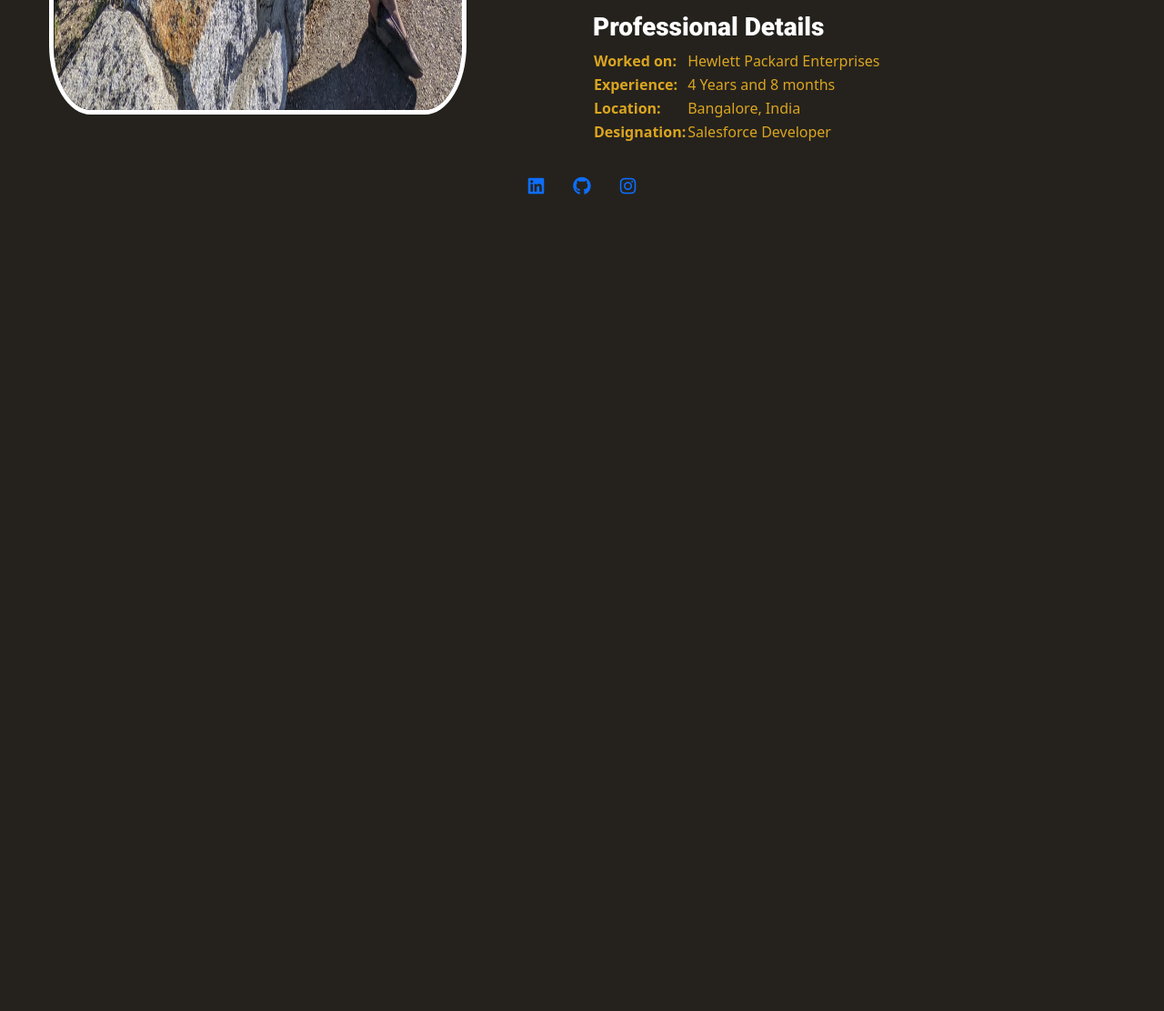
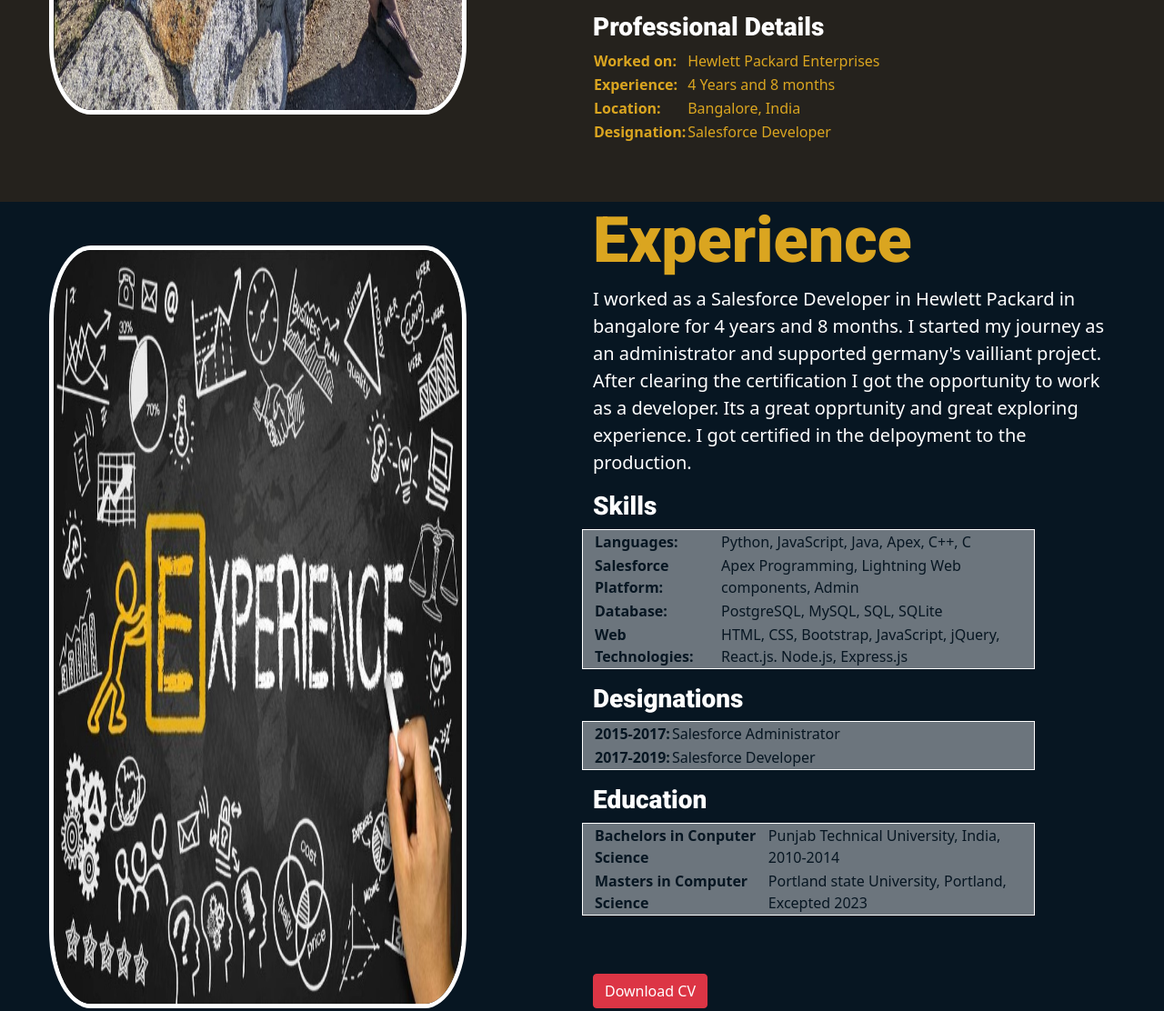
Before and after one commit to Siddhimittal/Siddhimittal.github.io, a plain HTML site: page index.html in a window 1280 px wide. Shown: the part 1581-2693 px from the top of the page at 91% size. Before the commit the page ends 1817 px from the top, so only its background shows below. Drawn offline with nearby package versions, Linux system fonts and the light colour scheme.

Commit message:
experience page created

```diff
--- a/index.html
+++ b/index.html
@@ -29,8 +29,8 @@
                     <div class="collapse navbar-collapse" id="navbar-id">
                         <ul class="navbar-nav me-auto mb-2 mb-lg-0">
                             <li class="nav-item"><a class="nav-link" href="#home">Home</a></li>
-                            <li class="nav-item"><a class="nav-link" href="#">About</a></li>
-                            <li class="nav-item"><a class="nav-link" href="#">Experience</a></li>
+                            <li class="nav-item"><a class="nav-link" href="#about">About</a></li>
+                            <li class="nav-item"><a class="nav-link" href="#experience">Experience</a></li>
                             <li class="nav-item"><a class="nav-link" href="#">Projects</a></li>
                             <li class="nav-item"><a class="nav-link" href="#">Contact Me</a></li>
                         </ul>
@@ -135,6 +135,86 @@
     </div>
     <!--About ends-->
 
+    <!--Experience starts-->
+    <div id="experience" class="row exerience mt-5">
+        <div class="col-11 mx-auto">
+            <div class="row experinece-div">
+                <div class="col-md-6 mt-5 mx-auto my-auto mb-5">
+                    <img class="experience-image" src="experience.jpg" alt="There is a pic of Siddhi Mittal standing on a bridge">
+                </div>
+                <div class="col-md-6">
+                    <h1 class="heading-experience">Experience</h1>
+                    <p class="experience-intro1">I worked as a Salesforce Developer in Hewlett Packard in bangalore for 4 years and 8 months.
+                        I started my journey as an administrator and supported germany's vailliant project. After clearing the certification
+                        I got the opportunity to work as a developer. Its a great opprtunity and great exploring experience. I got certified in
+                        the delpoyment to the production.
+                    </p>
+                    <section class="row mt-3 mb-3">
+                        <h3 class="skills">Skills</h3>
+                        <div class="col-md-10 border border-white bg-secondary">
+                            <table class="table3 expdiv1">
+                                <tbody>
+                                    <tr><th>Languages:</th>
+                                        <td>Python, JavaScript, Java, Apex, C++, C</td>
+                                    </tr>
+                                    <tr>
+                                        <th>Salesforce Platform:</th>
+                                        <td>Apex Programming, Lightning Web components, Admin</td>
+                                    </tr>
+                                    <tr>
+                                        <th>Database:</th>
+                                        <td>PostgreSQL, MySQL, SQL, SQLite</td>
+                                    </tr>
+                                    <tr>
+                                        <th>Web Technologies:</th>
+                                        <td>HTML, CSS, Bootstrap, JavaScript, jQuery, React.js. Node.js, Express.js</td>
+                                    </tr>
+                                </tbody>
+                            </table>
+                        </div>
+                    </section>
+                    <section class="row mt-2 mb-3">
+                        <h3 class="designations">Designations</h3>
+                        <div class="col-md-10 border border-white bg-secondary">
+                            <table class="table4">
+                                <tbody>
+                                    <tr>
+                                        <th>2015-2017:</th>
+                                        <td>Salesforce Administrator</td>
+                                    </tr>
+                                    <tr>
+                                        <th>2017-2019:</th>
+                                        <td>Salesforce Developer</td>
+                                    </tr>
+                                </tbody>
+                            </table>
+                        </div>
+                    </section>
+                    <section class="row mt-2 mb-3">
+                        <h3 class="education">Education</h3>
+                        <div class="col-md-10 border border-white bg-secondary">
+                            <table class="table5">
+                                <tbody>
+                                    <tr>
+                                        <th>Bachelors in Conputer Science</th>
+                                        <td>Punjab Technical University, India, 2010-2014</td>
+                                    </tr>
+                                    <tr>
+                                        <th>Masters  in Computer Science</th>
+                                        <td>Portland state University,  Portland, Excepted 2023 </td>
+                                    </tr>
+                                </tbody>
+                            </table>
+                        </div>
+                    </section>
+                    <a href="Resume.pdf" download class="btn btn-danger mb-5 mt-5">Download CV</a>
+                </div>
+            </div>
+        </div>
+    </div>
+
+    <!--Experience Ends-->
+
 
     <!--footer starts--->
     <div class="portfolio-footer">
--- a/style.css
+++ b/style.css
@@ -196,3 +196,59 @@ body{
 .table2{
     color:goldenrod;
 }
+
+
+/*experience*/
+
+.exerience{
+    background-color: #071622;
+}
+
+.experience-image{
+    height:100%;
+    width: 80%;
+    border-radius: 10%;
+    overflow: hidden;
+    border: 5px solid #fff;
+    align-items: center;
+}
+
+.heading-experience{
+    font-size: 70px;
+    font-family: 'Roboto', sans-serif;
+    color: goldenrod;
+}
+
+.experience-intro1{
+    font-size: 20px;
+    justify-items: center;
+    text-align: left;
+    color: white;
+}
+
+.skills{
+    color:white;
+    font-family: 'Roboto', sans-serif;
+}
+
+.table3{
+    color:#071622;
+}
+
+.designations{
+    color:white;
+    font-family: 'Roboto', sans-serif;
+}
+
+.education{
+    color:white;
+    font-family: 'Roboto', sans-serif;
+}
+
+.table4{
+    color:#071622;
+}
+
+.table5{
+    color:#071622;
+}
```
Also changed, not shown: 1 other file.
